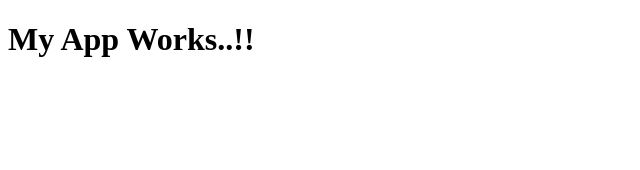
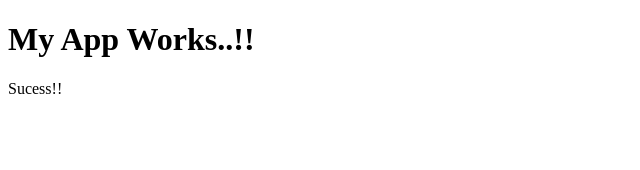
Before and after one commit to psurya99/surya-spaceX, an Angular app: page / in a window 1280 px wide. Shown: the top 170 px of the page, without its empty margins (0-640 px from the left). Built offline with nearby package versions, Linux system fonts and the light colour scheme.

Commit message:
dist folder added

```diff
--- a/src/app/app.component.html
+++ b/src/app/app.component.html
@@ -1 +1,2 @@
 <h1>My App Works..!!</h1>
+<p>Sucess!!</p>
```
